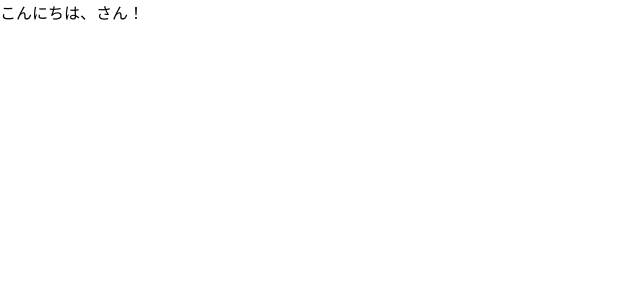
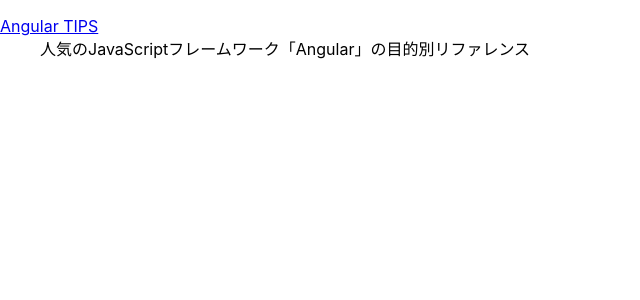
Before and after one commit to hiroyannnn/React-sokushu-, a React (Create React App) app in the folder quick-react/: page / in a window 1280 px wide. Shown: the top 300 px of the page, without its empty margins (0-640 px from the left). Built offline with nearby package versions, Linux system fonts and the light colour scheme.

Commit message:
loop-basic

```diff
--- /dev/null
+++ b/quick-react/src/MyArticle.js
@@ -0,0 +1,18 @@
+import React, { Component } from 'react';
+
+export default class MyArticle extends Component {
+    render() {
+        return (
+            <React.Fragment>
+                <dt>
+                    <a href={this.props.url}>
+                        {this.props.title}</a>
+                </dt>
+                <dd>
+                    {this.props.description}
+                </dd>
+            </React.Fragment>
+
+        );
+    }
+}
--- a/quick-react/src/index.js
+++ b/quick-react/src/index.js
@@ -10,6 +10,7 @@
 import MyBook from './MyBook';
 import MyProp, { Member } from './MyProps';
 import MyHelloDef from './MyHelloDef';
+import MyArticle from './MyArticle';
 
 // multi
 // const data = {
@@ -25,6 +26,16 @@
 //     price: 454,
 //     published: 'WINGSプロジェクト'
 // };
+
+// loop-basic
+const articles = [
+    {
+        url: 'https://www.atmarkit.co.jp/ait/series/9383/',
+        title: 'Angular TIPS',
+        description: '人気のJavaScriptフレームワーク「Angular」の目的別リファレンス',
+        isNew: true
+    },
+]
 
 ReactDOM.render(
     // default
@@ -78,7 +89,14 @@
     // prop-def
     // <MyHelloDef />,
     // prop-other
-    <MyHello />,
+    // <MyHello />,
+
+    // loop-basic
+    <dl>
+        {articles.map((article) =>
+            <MyArticle {...article} key={article.url} />
+        )}
+    </dl>,
     document.getElementById('root')
 
 );
```
